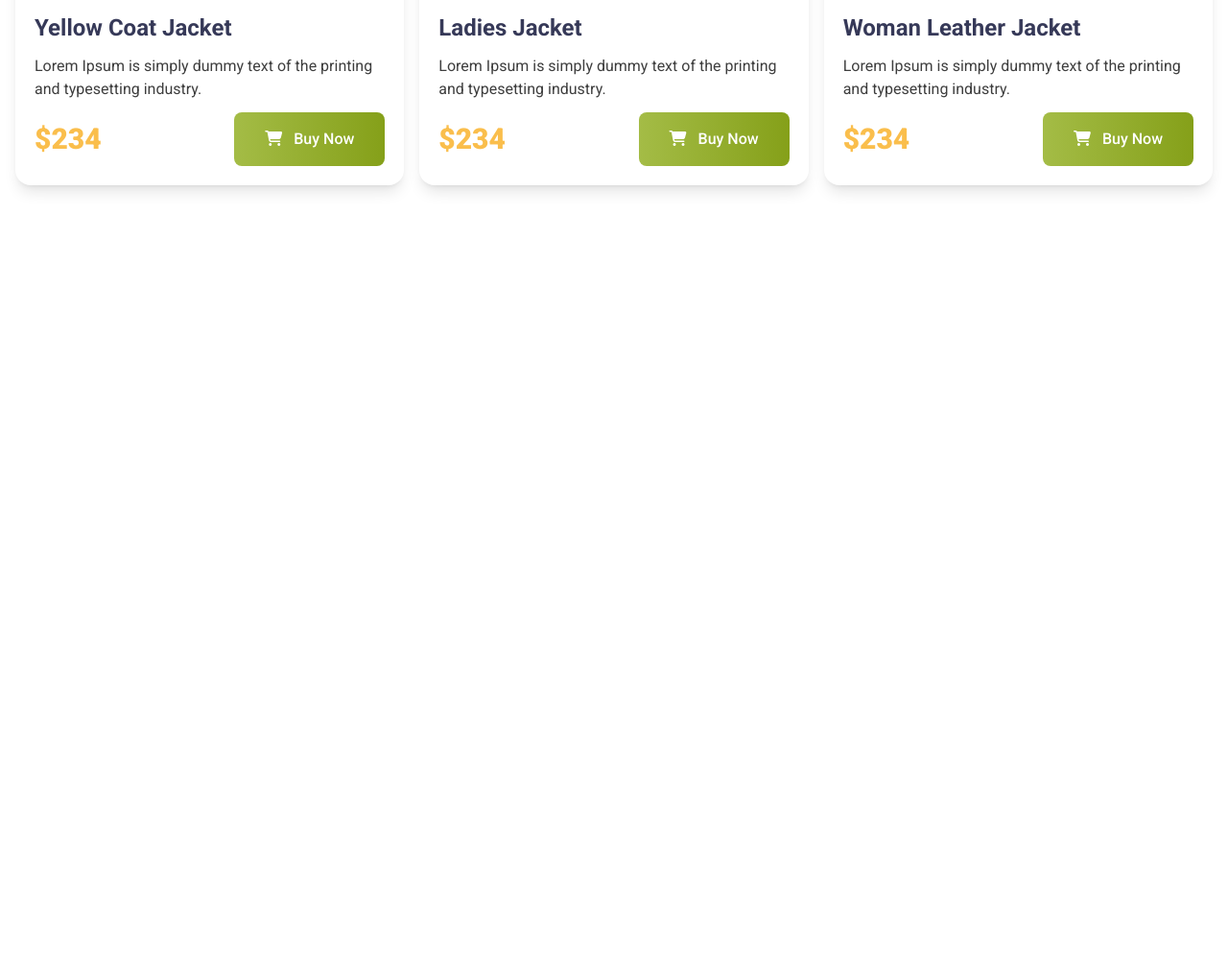
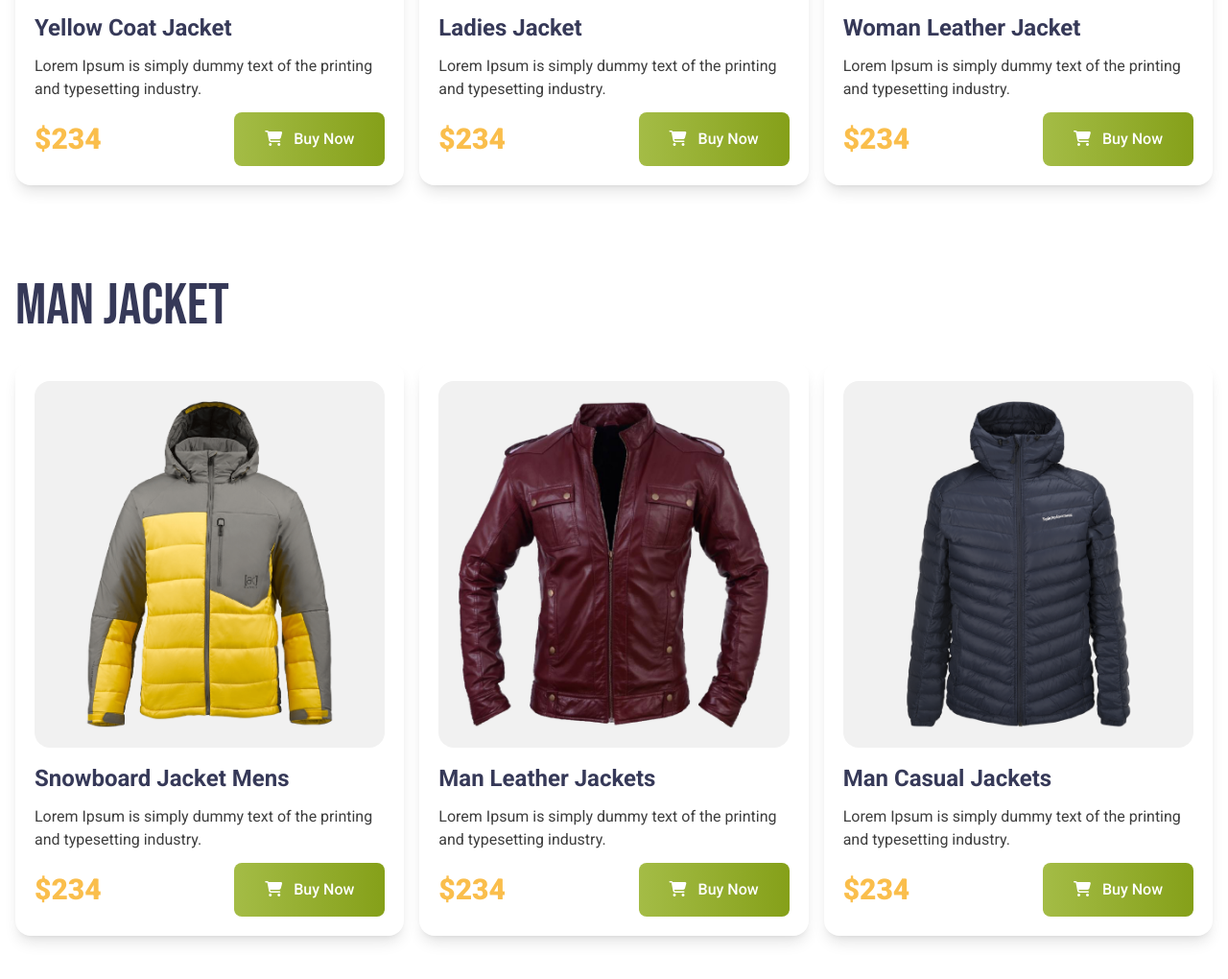
Before and after one commit to farahsamsi/penguin-fashion-cw, a plain HTML site: page index.html in a window 1280 px wide. Shown: the part 1338-2358 px from the top of the page at 96% size. Before the commit the page ends 1627 px from the top, so only its background shows below. Drawn offline with nearby package versions, Linux system fonts and the light colour scheme.

Commit message:
added man jacket section

```diff
--- a/index.html
+++ b/index.html
@@ -62,13 +62,14 @@
 
     <main>
         <!-- Woman Jacket section -->
-        <section class="max-w-[1440px] mx-auto px-4">
+        <section class="max-w-[1440px] mx-auto px-4 mb-24">
 
             <!-- section title -->
-            <h1 class="bebas-neue-regular text-[#363958] text-4xl text-center mb-7 md:text-left lg:text-6xl">Woman Jacket</h1>
+            <h1 class="bebas-neue-regular text-[#363958] text-4xl text-center mb-7 md:text-left lg:text-6xl">Woman
+                Jacket</h1>
 
             <!-- card container -->
-             <div class="grid gap-4 md:grid-cols-2 lg:grid-cols-3 mb-24">
+            <div class="grid gap-4 md:grid-cols-2 lg:grid-cols-3 mb-24">
                 <!-- single card 1 -->
                 <div class="p-5 rounded-2xl shadow-lg">
                     <!-- image -->
@@ -135,7 +136,87 @@
                         </div>
                     </div>
                 </div>
-             </div>
+            </div>
+
+
+        </section>
+
+        <!-- man jacket section -->
+        <section class="max-w-[1440px] mx-auto px-4 mb-24">
+
+            <!-- section title -->
+            <h1 class="bebas-neue-regular text-[#363958] text-4xl text-center mb-7 md:text-left lg:text-6xl">Man
+                Jacket</h1>
+
+            <!-- card container -->
+            <div class="grid gap-4 md:grid-cols-2 lg:grid-cols-3 mb-24">
+                <!-- single card 1 -->
+                <div class="p-5 rounded-2xl shadow-lg">
+                    <!-- image -->
+                    <div class="p-5 mb-4 rounded-2xl bg-[#F1F1F1] flex items-center justify-center">
+                        <img class="w-full" src="images/jacket-4.png" alt="">
+                    </div>
+                    <!-- text -->
+                    <div>
+                        <h2 class="text-[#363958] font-bold text-2xl mb-3">Snowboard Jacket Mens</h2>
+                        <p class="text-[#3E3E3E] mb-3">Lorem Ipsum is simply dummy text of the
+                            printing and typesetting industry.</p>
+
+                        <!-- price -->
+                        <div class="flex justify-between items-center">
+                            <h1 class="text-3xl font-black text-[#FABE4C]">$234</h1>
+                            <button
+                                class="bg-gradient-to-r from-[#A4BC46] to-[#85A019] px-8 py-4 rounded-lg text-white font-medium">
+                                <i class="fa-solid fa-cart-shopping mr-2"></i>
+                                Buy Now</button>
+                        </div>
+                    </div>
+                </div>
+                <!-- single card 2 -->
+                <div class="p-5 rounded-2xl shadow-lg">
+                    <!-- image -->
+                    <div class="p-5 mb-4 rounded-2xl bg-[#F1F1F1] flex items-center justify-center">
+                        <img class="w-full" src="images/jacket-5.png" alt="">
+                    </div>
+                    <!-- text -->
+                    <div>
+                        <h2 class="text-[#363958] font-bold text-2xl mb-3">Man Leather Jackets</h2>
+                        <p class="text-[#3E3E3E] mb-3">Lorem Ipsum is simply dummy text of the
+                            printing and typesetting industry.</p>
+
+                        <!-- price -->
+                        <div class="flex justify-between items-center">
+                            <h1 class="text-3xl font-black text-[#FABE4C]">$234</h1>
+                            <button
+                                class="bg-gradient-to-r from-[#A4BC46] to-[#85A019] px-8 py-4 rounded-lg text-white font-medium">
+                                <i class="fa-solid fa-cart-shopping mr-2"></i>
+                                Buy Now</button>
+                        </div>
+                    </div>
+                </div>
+                <!-- single card -->
+                <div class="p-5 rounded-2xl  shadow-lg">
+                    <!-- image -->
+                    <div class="p-5 mb-4 rounded-2xl bg-[#F1F1F1] flex items-center justify-center">
+                        <img class="w-full" src="images/jacket-6.png" alt="">
+                    </div>
+                    <!-- text -->
+                    <div>
+                        <h2 class="text-[#363958] font-bold text-2xl mb-3">Man Casual Jackets </h2>
+                        <p class="text-[#3E3E3E] mb-3">Lorem Ipsum is simply dummy text of the
+                            printing and typesetting industry.</p>
+
+                        <!-- price -->
+                        <div class="flex justify-between items-center">
+                            <h1 class="text-3xl font-black text-[#FABE4C]">$234</h1>
+                            <button
+                                class="bg-gradient-to-r from-[#A4BC46] to-[#85A019] px-8 py-4 rounded-lg text-white font-medium">
+                                <i class="fa-solid fa-cart-shopping mr-2"></i>
+                                Buy Now</button>
+                        </div>
+                    </div>
+                </div>
+            </div>
 
 
         </section>
```
